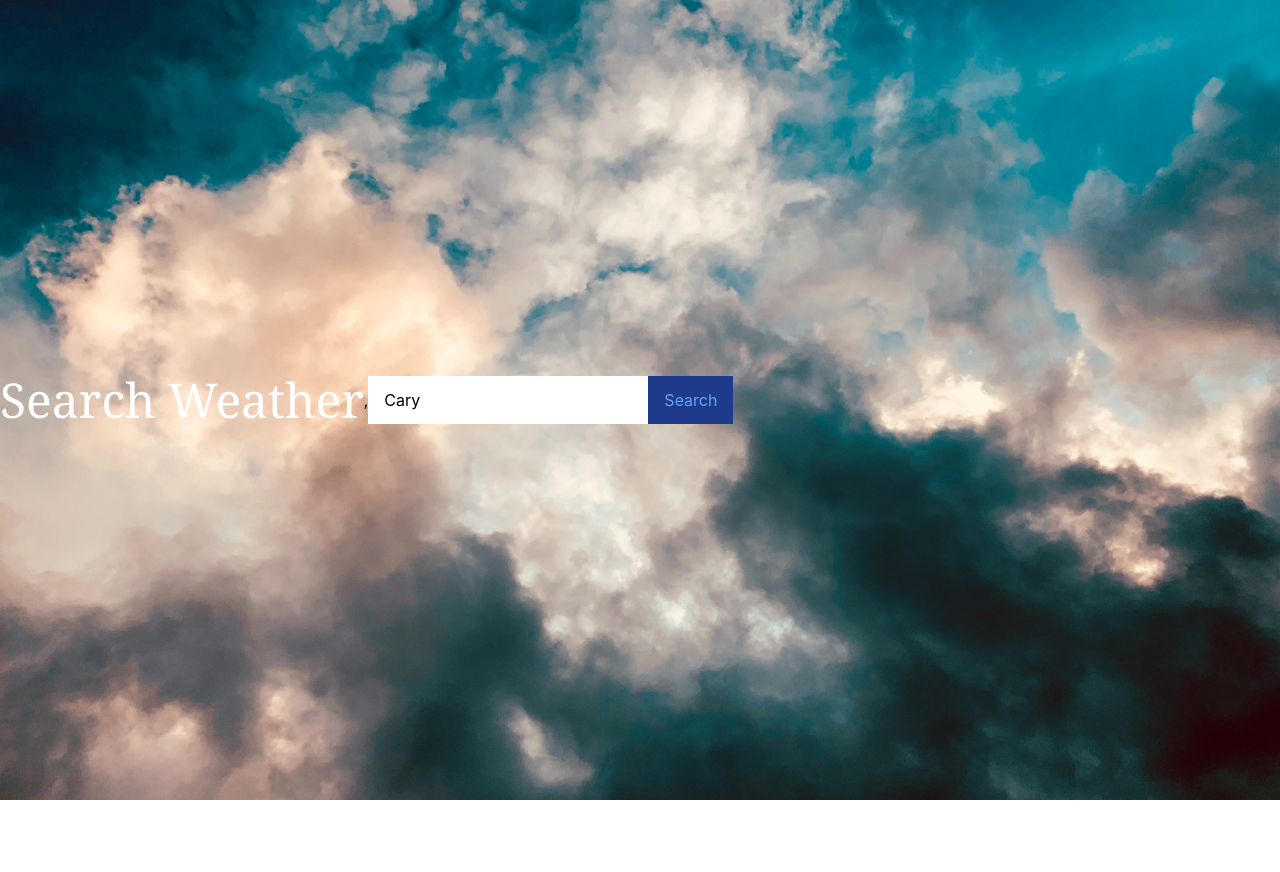
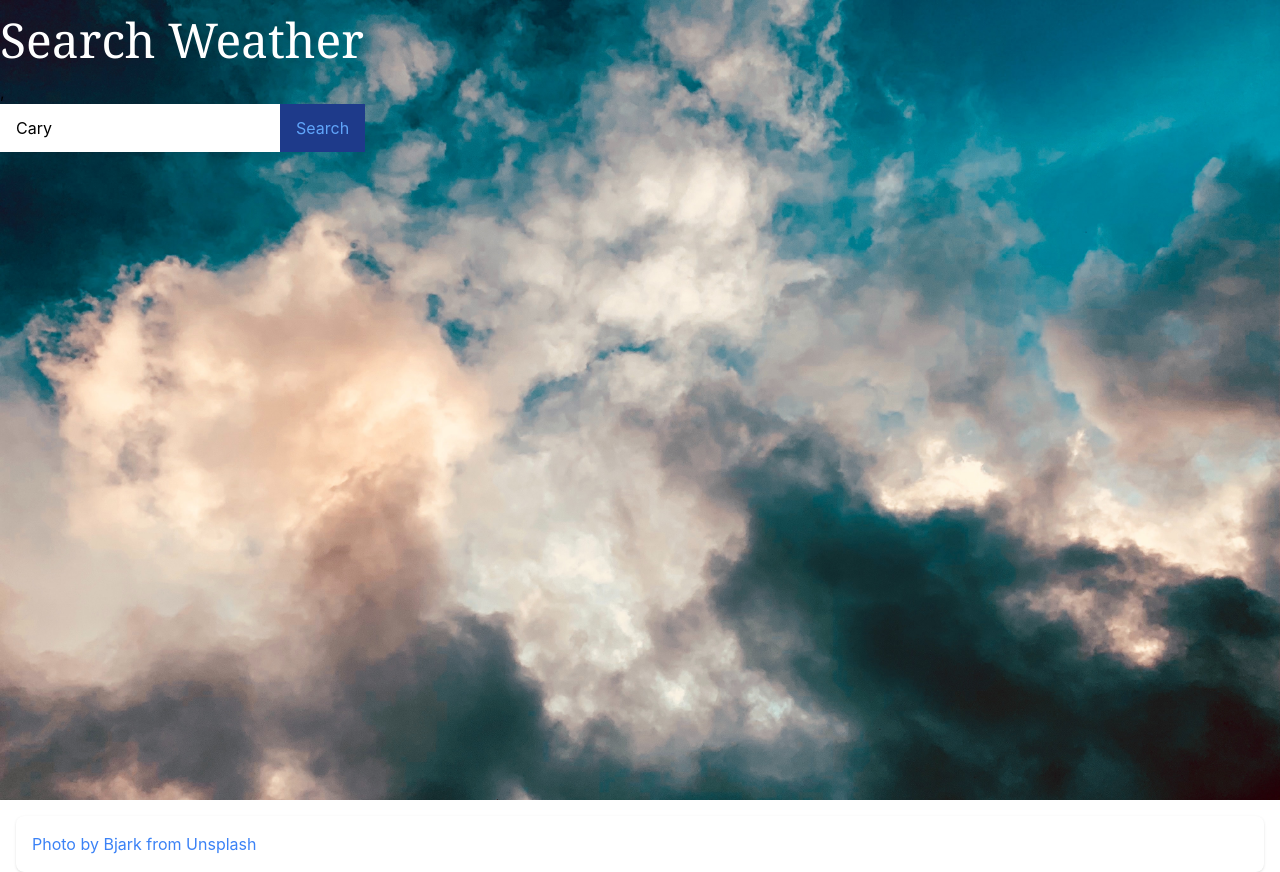
Before and after one commit to moesarsour/weatherapp, a React (Create React App) app: page / in a window 1280 px wide. Before the commit the page ends 800 px from the top, so only its background shows below. Built offline with nearby package versions, Linux system fonts and the light colour scheme.

Commit message:
cleaned up app.js, added login, footer, and weather.js files

```diff
--- a/src/App.css
+++ b/src/App.css
@@ -1,5 +1,11 @@
-.app{
-  background: url('./assets/bjark-DZ975EkUJH0-unsplash.jpg') center no-repeat;
+.app {
+  background: url("./assets/bjark-DZ975EkUJH0-unsplash.jpg")  no-repeat;
   background-size: cover;
   height: 100vh;
+  /* align-items: center; */
+  display: block;
 }
+
+h1{
+  justify-content: center;
+}
--- a/src/App.js
+++ b/src/App.js
@@ -1,56 +1,17 @@
 import './App.css';
-import {useState, useEffect} from 'react'
-// import Comments from './components/comments'
+
+import Footer from './components/footer'
+import Weather from './components/weather'
+
 
 function App() {
-const [city, setCity] = useState('Cary');
-const [weather, setWeather] = useState();
+return (
+  <div className='app'>
+  <><Weather />
+  <Footer /></>
 
+  </div>
 
-// Possibly need another api fetch for exact location
-
-
-// Handle Submit for Form and API call
-const handleSubmit = (e) => {
-  e.preventDefault();
-  fetch(
-    `https://api.openweathermap.org/data/2.5/weather?q=${city}&appid=da7909f3bd9147727010ee30fe3df8ce&units=imperial`
-  )
-    .then((res) => res.json())
-    .then((data) => setWeather(data))
-    .catch((error) => console.log(error.message));
-};
-
-
-return (
-<div className='app flex flex col items-center'>
-  <h1 className="py-4 text-5xl text-white font-serif">Search Weather</h1>,
-  <div className="form">
-    <form onSubmit={handleSubmit}>
-      <input
-        type="text"
-        placeholder="Enter city name"
-        className="px-4 py-3"
-        value={city}
-        onChange={(e) => setCity(e.target.value)} />
-      <button type="submit" className="px-4 py-3 bg-blue-900 text-blue-400">
-        Search
-      </button>
-    </form>
-  </div>
-  {weather && (
-        <div className="card bg-blue-500 text-white w-[220px] h-[350px] flex flex-col justify-center items-center mt-10">
-          <h4 className="text-2xl">{weather.name}</h4>
-          <img
-            src={`http://openweathermap.org/img/w/${weather.weather[0].icon}.png`}
-            alt=""
-            className="w-[150px]"
-          />
-          <h2 className="text-5xl font-bold mb-2">{weather.main.temp}&deg;</h2>
-          <p>{weather.weather[0].main}</p>
-        </div>
-      )}
-</div>
 );
 }
 
--- /dev/null
+++ b/src/components/footer.js
@@ -0,0 +1,15 @@
+import React from 'react'
+
+function Footer () {
+    return(
+        <footer className="bg-white rounded-lg shadow m-4 dark:bg-blue-900">
+        <div className='mx-auto max-w-screen-xl p-4 static bottom: 0 md:flex md:items-center md:justify-between'>
+           <h3 className='text-blue-500'>
+             Photo by <a className='hover:underline'href='https://unsplash.com/@dagna?utm_source=unsplash&utm_medium=referral&utm_content=creditCopyText'>Bjark</a> from <a className='hover:underline'href='https://unsplash.com/photos/DZ975EkUJH0?utm_source=unsplash&utm_medium=referral&utm_content=creditCopyText'>Unsplash</a>
+          </h3>
+        </div>
+      </footer>
+    )
+}
+
+export default Footer
--- /dev/null
+++ b/src/components/weather.js
@@ -0,0 +1,61 @@
+import React from 'react'
+import {useState, useEffect} from 'react'
+
+
+function Weather () {
+const [city, setCity] = useState('Cary');
+const [weather, setWeather] = useState();
+
+
+// Possibly need another api fetch for exact location
+
+
+// Handle Submit for Form and API call
+const handleSubmit = (e) => {
+  e.preventDefault();
+  fetch(
+    `https://api.openweathermap.org/data/2.5/weather?q=${city}&appid=da7909f3bd9147727010ee30fe3df8ce&units=imperial`
+  )
+    .then((res) => res.json())
+    .then((data) => setWeather(data))
+    .catch((error) => console.log(error.message));
+};
+
+
+return (
+  // Form and search button
+<div className='app'>
+  <h1 className="py-4 text-5xl text-white font-serif">Search Weather</h1>,
+  <div className="form">
+    <form onSubmit={handleSubmit}>
+      <input
+        type="text"
+        placeholder="Enter city name"
+        className="px-4 py-3"
+        value={city}
+        onChange={(e) => setCity(e.target.value)} />
+      <button type="submit" className="px-4 py-3 bg-blue-900 text-blue-400">
+        Search
+      </button>
+    </form>
+  </div>
+
+  {/* Displays Weather Data and grabs image of current weather condition  */}
+  {weather && (
+        <div className="card bg-blue-500 text-white w-[220px] h-[350px] flex flex-col justify-center items-center mt-10">
+          <h4 className="text-2xl">{weather.name}</h4>
+          <img
+            src={`http://openweathermap.org/img/w/${weather.weather[0].icon}.png`}
+            alt=""
+            className="w-[150px]"
+          />
+          <h2 className="text-5xl font-bold mb-2">{weather.main.temp}&deg;</h2>
+          <p>{weather.weather[0].main}</p>
+        </div>
+      )}
+
+</div>
+);
+}
+
+export default Weather
```
Also changed, not shown: 1 other file (tests, documents, lock files or other folders).
